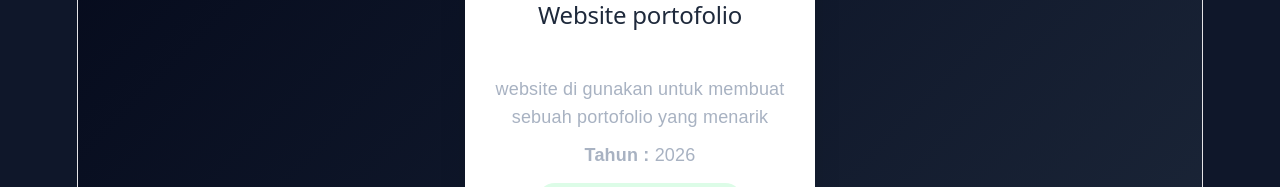
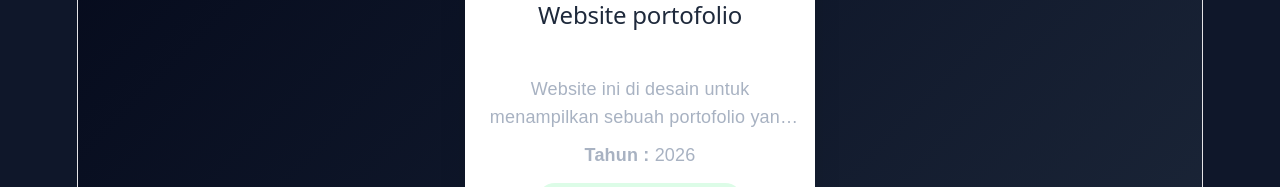
Before and after one commit to ronisaputra-git/portfolio-roni, a React (Vite) app: page / in a window 1280 px wide. Shown: the part 3117-3304 px from the top of the page. Built offline with nearby package versions, Linux system fonts and the light colour scheme.

Commit message:
Update deskripsi projek dan sertifikat

```diff
--- a/src/component/Project.jsx
+++ b/src/component/Project.jsx
@@ -4,7 +4,7 @@ function Project(){
     const project = [
     {id : 1,
     judul : "Website portofolio",
-    deskripsi : "website di gunakan untuk membuat sebuah portofolio yang menarik",
+    deskripsi : "Website ini di desain untuk menampilkan sebuah portofolio yang menarik",
     tahun: 2026,
     status: "Sedang Dikembangakan",
     teknologi : ["React", "css","javascript"],
--- a/src/data/Sertifikat.js
+++ b/src/data/Sertifikat.js
@@ -92,7 +92,7 @@ const sertifikat = [
   {
     id: 10,
     title: "Voluntrip GenBI - Desa Bukit Asri",
-    issuer: "GenBI",
+    issuer: "GenBI Unidayan",
     year: "2024",
     category: "Volunteer & Social",
     description: "Penghargaan dalam kegiatan voluntrip batch IV GenBI Unidayan.",
```
